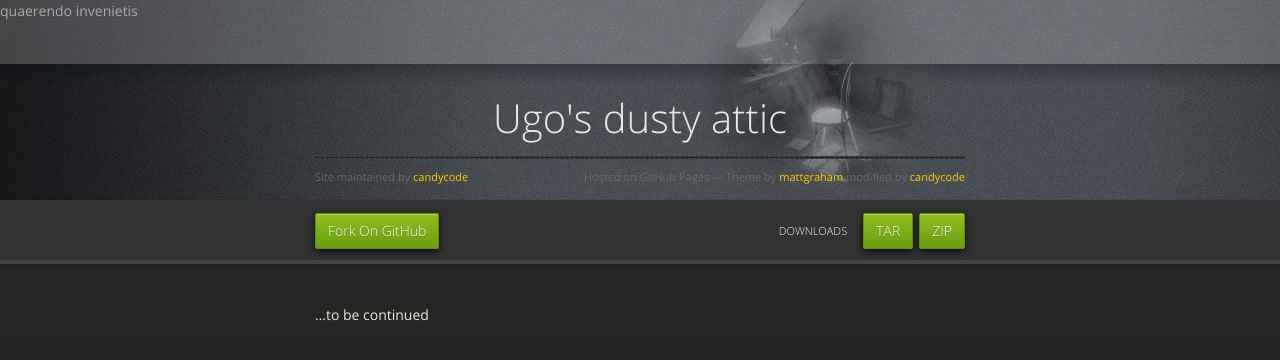
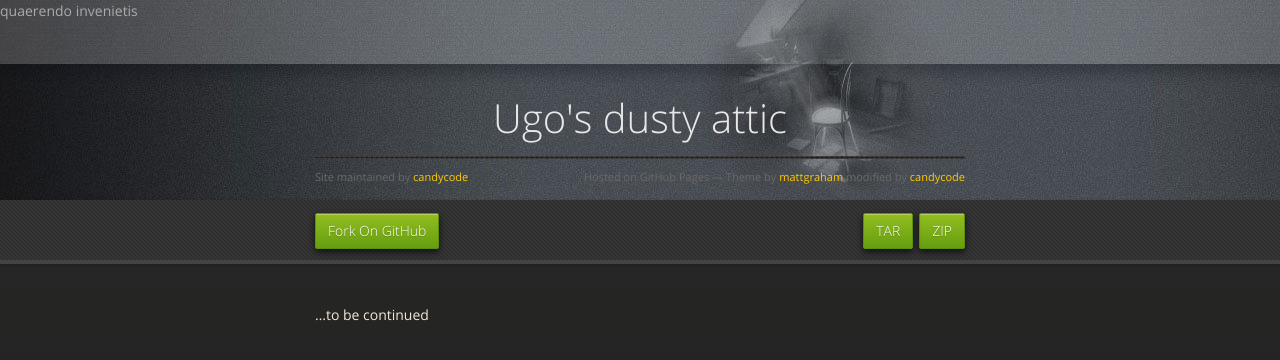
Before and after one commit to candycode/candycode.github.com, a Jekyll site: the page built from index.md, in a window 1280 px wide. Shown: the top 360 px of the page. Built offline with Jekyll 4.4.1, drawn with Linux system fonts in a browser that asks for light colours; nearby versions of some CDN libraries; some web fonts are replaced; Markdown is read by kramdown in place of the engine named in the settings.

Commit message:
Removed 'DOWNLOADS' tag

```diff
--- a/_layouts/default.html
+++ b/_layouts/default.html
@@ -46,7 +46,6 @@
           <li class="fork"><a href="{{ site.repository_url }}">Fork On GitHub</a></li>
           <li class="downloads"><a href="{{ site.zip_url }}">ZIP</a></li>
           <li class="downloads"><a href="{{ site.tar_url }}">TAR</a></li>
-          <li class="title">DOWNLOADS</li>
         </nav>
       </div><!-- end header -->
 
```
